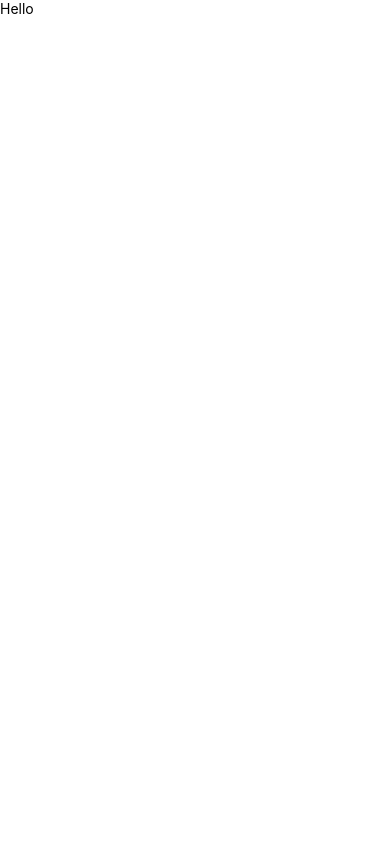
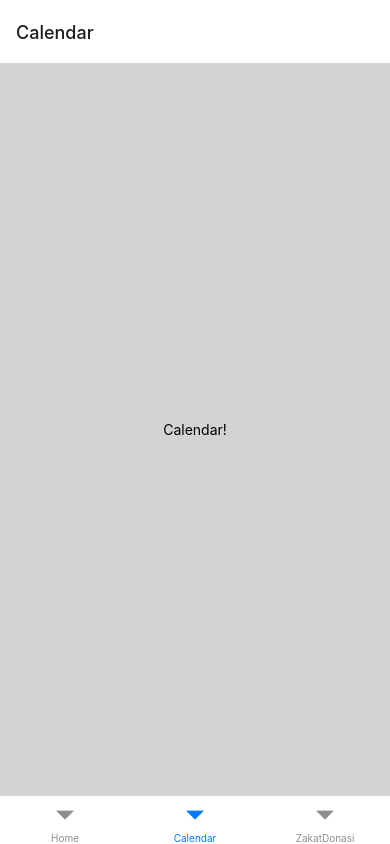
Before and after one commit to iwkz-dev/mobile-app, a React Native app: screen /Calendar in a window 390 px wide. Built offline with nearby package versions, Linux system fonts and the light colour scheme.

Commit message:
Setup/navigation (#8)
* #7 Setup/React-Navigation

* #7 Testing Navigator

* #7 added Screen for each feature

```diff
--- a/App.js
+++ b/App.js
@@ -1,9 +1,20 @@
-import React from 'react';
-import { Text } from 'react-native';
+import * as React from 'react';
+import { Text, View } from 'react-native';
+import { NavigationContainer } from '@react-navigation/native';
+import { createBottomTabNavigator } from '@react-navigation/bottom-tabs';
+import HomeScreen from './src/screens/homeScreen';
+import CalenderScreen from './src/screens/calendarScreen';
+import ZakatDonasiScreen from './src/screens/zakatDonasiScreen';
+const Tab = createBottomTabNavigator();
 
-const App = () => {
-    return(
-        <Text>Hello</Text>
-    );
-};
-export default App;
+export default function App() {
+  return (
+    <NavigationContainer>
+      <Tab.Navigator>
+        <Tab.Screen name="Home" component={HomeScreen} />
+        <Tab.Screen name="Calendar" component={CalenderScreen} />
+        <Tab.Screen name="ZakatDonasi" component={ZakatDonasiScreen}/>
+      </Tab.Navigator>
+    </NavigationContainer>
+  );
+}
--- a/package.json
+++ b/package.json
@@ -10,10 +10,13 @@
     "test": "jest"
   },
   "dependencies": {
+    "@react-navigation/bottom-tabs": "^6.5.11",
+    "@react-navigation/native": "^6.1.9",
     "react": "18.2.0",
     "react-native": "0.72.6",
     "react-native-paper": "^5.11.1",
     "react-native-safe-area-context": "^4.7.4",
+    "react-native-screens": "^3.27.0",
     "react-native-vector-icons": "^10.0.1",
     "zustand": "^4.4.6"
   },
--- /dev/null
+++ b/src/screens/calendarScreen.js
@@ -0,0 +1,13 @@
+import * as React from 'react';
+import { Text, View } from 'react-native';
+
+function CalenderScreen() {
+  return (
+    <View style={{ flex: 1, justifyContent: 'center', alignItems: 'center',
+    backgroundColor: "lightgrey" }}>
+      <Text>Calendar!</Text>
+    </View>
+  );
+}
+
+export default CalenderScreen;
--- /dev/null
+++ b/src/screens/homeScreen.js
@@ -0,0 +1,13 @@
+import * as React from 'react';
+import { Text, View } from 'react-native';
+
+function HomeScreen() {
+    return (
+      <View style={{ flex: 1, justifyContent: 'center', alignItems: 'center',
+      backgroundColor: "lightgrey"}}>
+        <Text>Home!</Text>
+      </View>
+    );
+  }
+
+export default HomeScreen;
--- /dev/null
+++ b/src/screens/zakatDonasiScreen.js
@@ -0,0 +1,13 @@
+import * as React from 'react';
+import { Text, View } from 'react-native';
+
+function ZakatDonasiScreen() {
+    return (
+      <View style={{ flex: 1, justifyContent: 'center', alignItems: 'center',
+      backgroundColor: "lightgrey"}}>
+        <Text>Zakat and Donasi!</Text>
+      </View>
+    );
+  }
+
+export default ZakatDonasiScreen;
```
Also changed, not shown: 2 other files (tests, documents, lock files or other folders).
